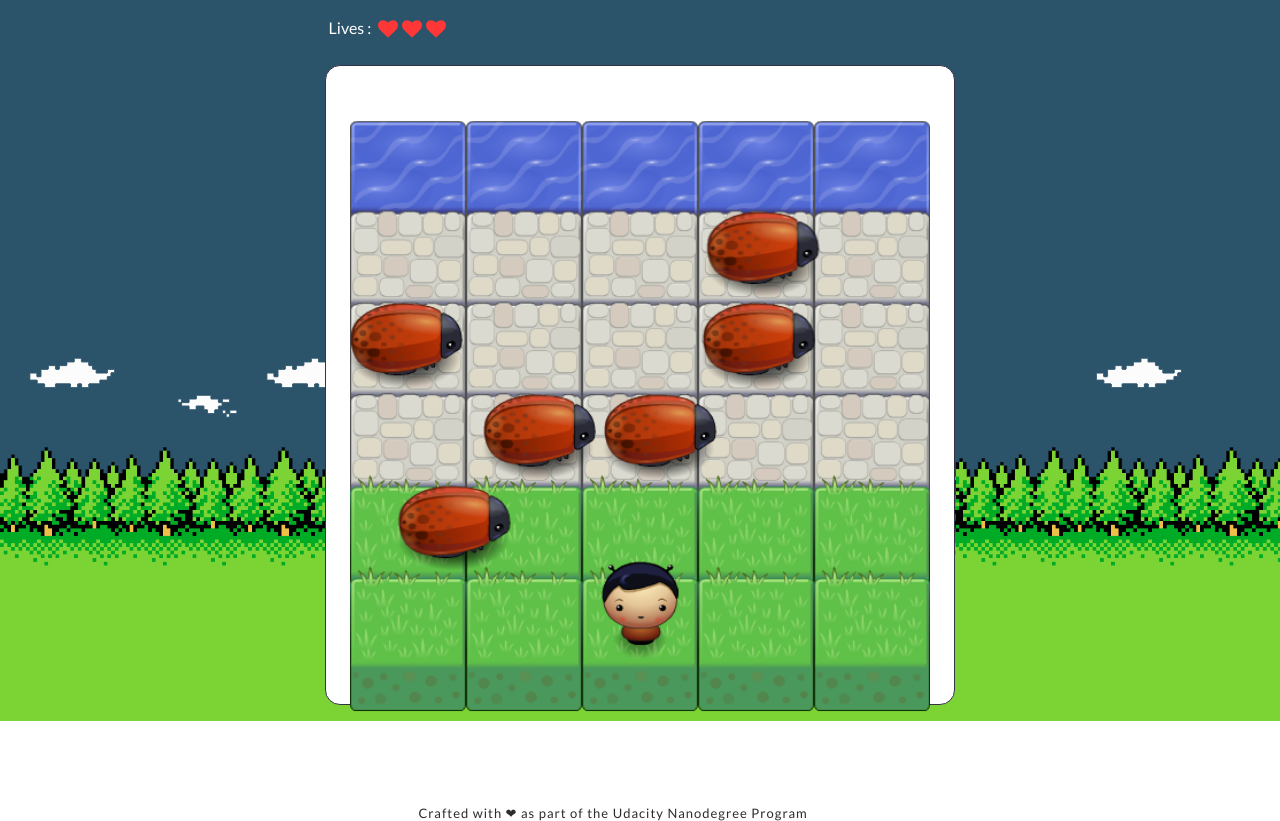
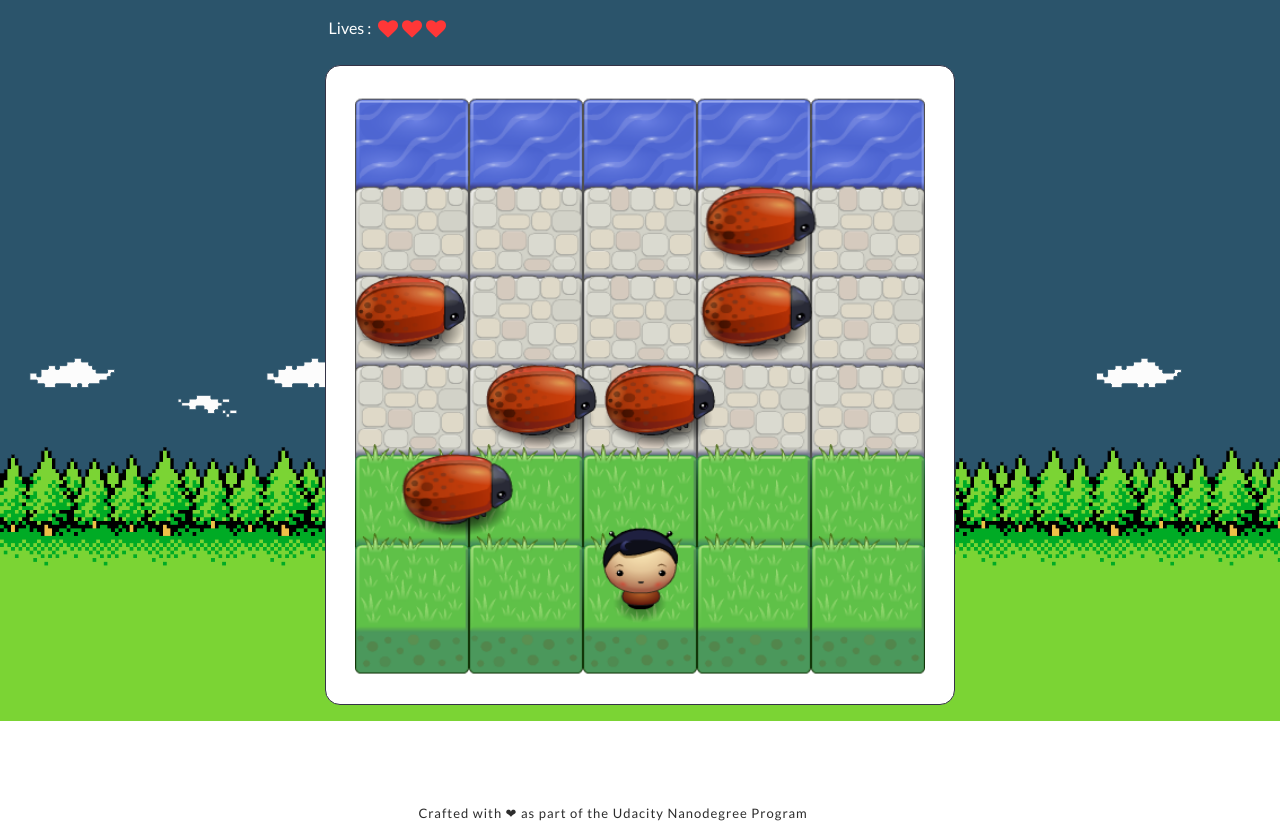
Before and after one commit to FatehAK/frogger, a plain HTML site: page index.html in a window 1280 px wide. Both pictures are taken after a click on the button "Start game". Shown: the part 79-900 px from the top of the page. Drawn offline with nearby package versions, Linux system fonts and the light colour scheme.

Commit message:
Update style.css

```diff
--- a/css/style.css
+++ b/css/style.css
@@ -112,7 +112,6 @@ header > h1 > img {
 
 .canvas-bg {
     display: flex;
-    flex-wrap: wrap;
     justify-content: center;
     align-items: center;
     width: 630px;
@@ -123,9 +122,9 @@ header > h1 > img {
 }
 
 .canvas-body {
-    padding: 0 0 33px 0;
-    width: 580px;
-    height: 700px;
+    margin-top: -30px;
+    width: 570px;
+    height: 650px;
 }
 
 /*
```
